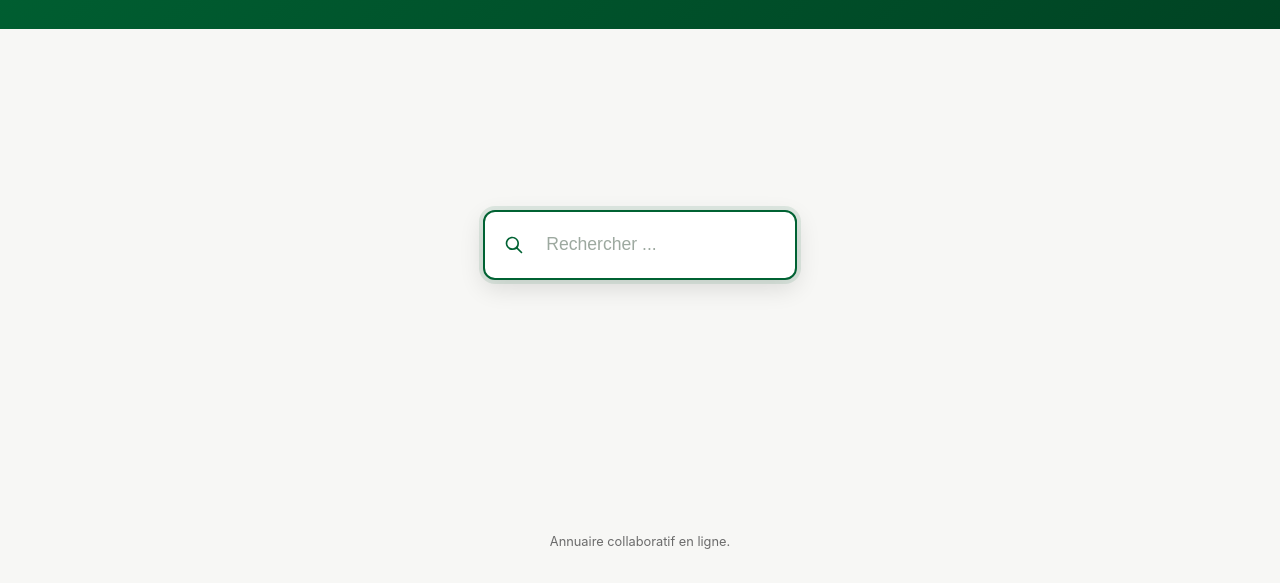
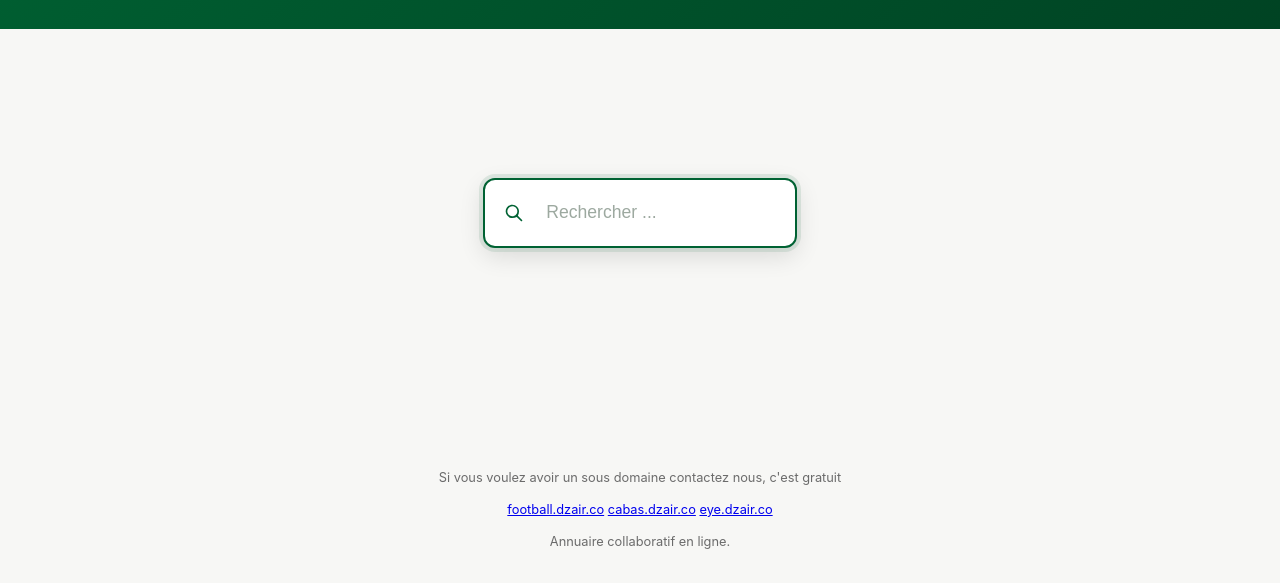
Before and after one commit to nazimboudeffa/dzair-co, a plain HTML site: page index.html in a window 1280 px wide. Shown: the part 217-800 px from the top of the page. Drawn offline with Linux system fonts and the light colour scheme.

Commit message:
added links

```diff
--- a/index.html
+++ b/index.html
@@ -233,6 +233,9 @@
     font-size: 0.8rem;
     padding: 2rem 1rem;
   }
+  footer a {
+    text-align: left;
+  }
 
   #all-links { display: none; }
 
@@ -286,6 +289,12 @@
 </div>
 
 <footer>
+  Si vous voulez avoir un sous domaine contactez nous, c'est gratuit
+  <p>
+    <a href="http://football.dzair.co" target="_blank" rel="noopener">football.dzair.co</a>
+    <a href="http://cabas.dzair.co" target="_blank" rel="noopener">cabas.dzair.co</a>
+    <a href="http://eye.dzair.co" target="_blank" rel="noopener">eye.dzair.co</a>
+  </p>
   Annuaire collaboratif en ligne.
 </footer>
 
```
